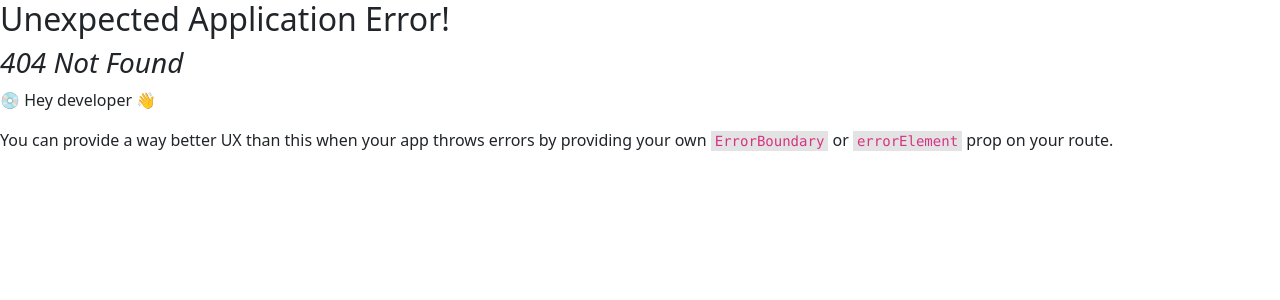
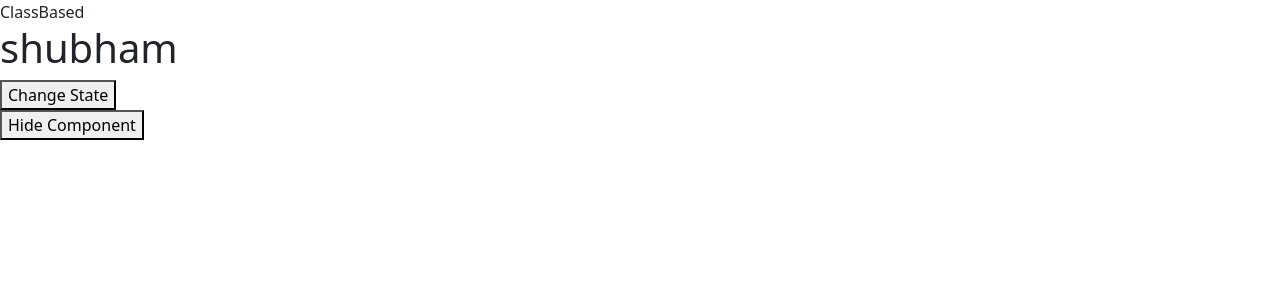
Before and after one commit to shubhamdixit863/react2024october, a React (Create React App) app: page /class in a window 1280 px wide. Before the commit this address had no page. Shown: the top 300 px of the page. Built offline with nearby package versions, Linux system fonts and the light colour scheme.

Commit message:
lifecycle

```diff
--- /dev/null
+++ b/src/components/Lifecycle/ClassBased.js
@@ -0,0 +1,41 @@
+import React, { Component } from 'react'
+
+export default class ClassBased extends Component {
+constructor(props){
+    super(props);
+    console.log("contructor got called");
+    this.state={
+        name:"shubham"
+    }
+}
+
+
+componentDidMount(){
+    console.log("component now mounted");
+}
+
+componentDidUpdate(){
+    console.log("component got updated");
+}
+
+componentWillUnmount(){
+    console.log("component unmounted")
+}
+
+changeState(name){
+    console.log(name);
+    this.setState({name:name})
+}
+
+  render() {
+    return (
+      <div>ClassBased
+        <h1>{this.state.name}</h1>
+
+        <button onClick={()=>this.changeState("john")}>
+            Change State
+        </button>
+      </div>
+    )
+  }
+}
--- /dev/null
+++ b/src/components/Lifecycle/ClassComp.js
@@ -0,0 +1,41 @@
+import React, { Component } from 'react'
+import ClassBased from './ClassBased'
+
+export default class ClassComp extends Component {
+    constructor(props){
+        super(props)
+
+        this.state={
+            show:true
+        }
+
+        this.hideComponent=this.hideComponent.bind(this);
+    }
+
+    hideComponent(){
+      //  debugger;
+     this.setState({show:false})
+    }
+
+    componentWillUnmount(){
+        console.log("parent unmounted")
+    }
+
+  render() {
+    return (
+      <div>
+        {
+            this.state.show?
+            <ClassBased/>:""
+        }
+
+
+
+<button onClick={this.hideComponent}>
+    Hide Component
+</button>
+
+      </div>
+    )
+  }
+}
```
Also changed, not shown: src/components/Lifecycle/FunctionBased.js (added, +43 -0 lines), src/index.js (+10 -2 lines).
